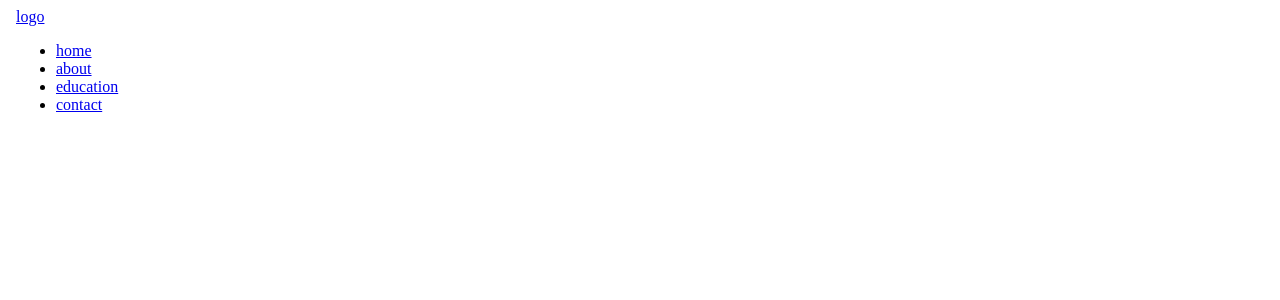
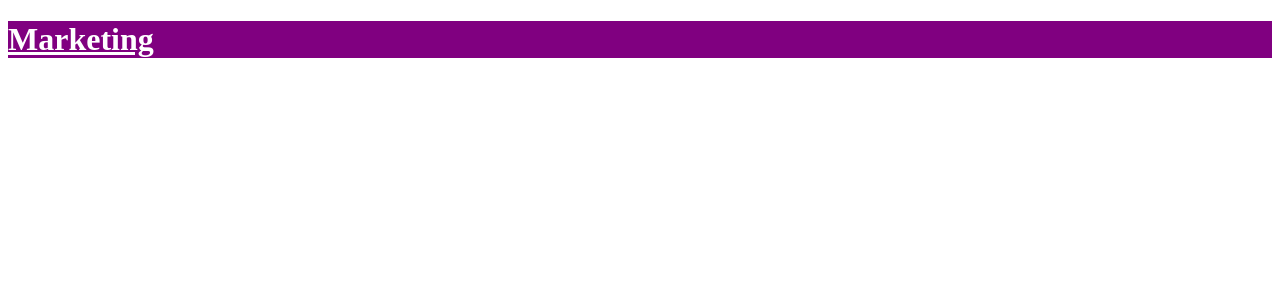
Before and after one commit to ArchieSmellsXOXOXO/calvink.co.uk, a Svelte app: page / in a window 1280 px wide. Shown: the top 300 px of the page. Built offline with nearby package versions, Linux system fonts and the light colour scheme.

Commit message:
background

```diff
--- a/src/App.svelte
+++ b/src/App.svelte
@@ -1,17 +1,13 @@
 <main>
+  <h1> <u> Marketing </u> </h1>
+</main>
+
 <head>
-    <h1><u> Calvin k / Portfolio </u></h1>
-    <link rel="text/css" href="style.ccs">
+<style>
+   main {
+      background : purple;
+      color : white
+
+    }
+</style>
 </head>
-<body>
-    <header>
-        <a href="google.com" class="logo">logo</a>
-        <ul>
-            <li><a href="goodle.com">home</a> </li>
-            <li><a href="google.com">about</a> </li>
-            <li><a href="google.com">education</a> </li>
-            <li><a href="google.com">contact</a> </li>
-        </ul>
-    </header>
-</body>
-</main>
```
